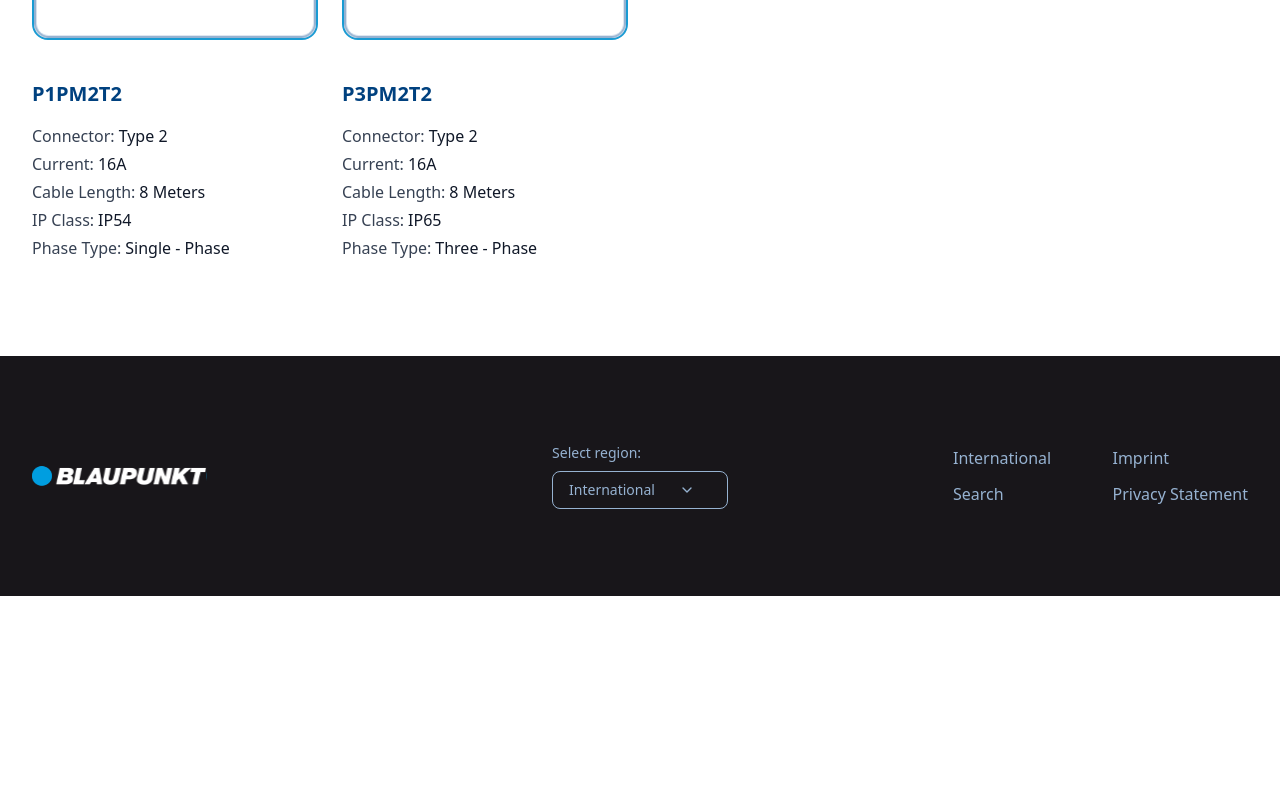
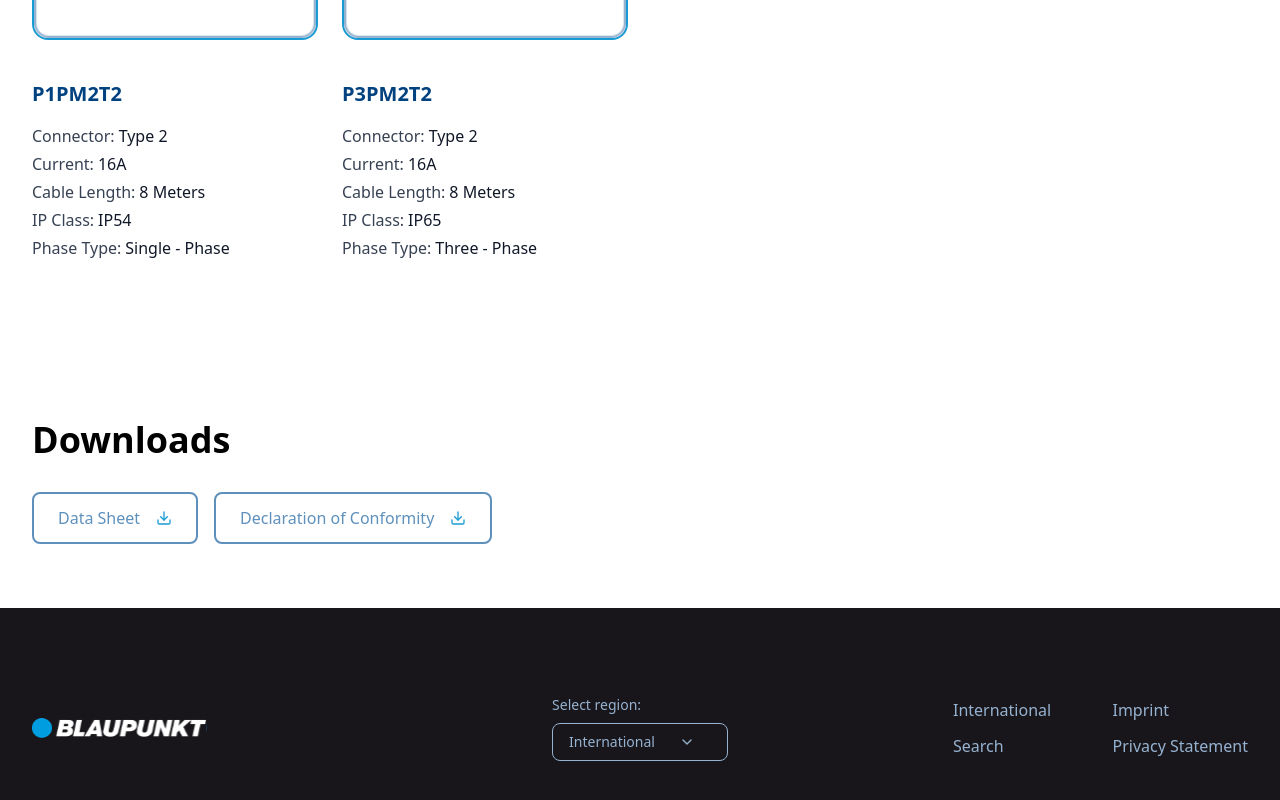
Before and after one commit to incial/Blaupunkt, a React (Vite) app: page /portable-ev-charging in a window 1280 px wide. Shown: the part 3811-4611 px from the top of the page. Before the commit the page ends 4407 px from the top, so only its background shows below. Built offline with nearby package versions, Linux system fonts and the light colour scheme.

Commit message:
feat: enhance charging data with detailed technical specifications and download sections for various models

```diff
--- a/src/Data/ChargingCables/data.js
+++ b/src/Data/ChargingCables/data.js
@@ -237,35 +237,35 @@ export const chargingCablesData = {
           'Detailed product specifications and technical documentation',
         files: [
           {
-            name: 'Type 1 Cable Specifications (16A)',
+            name: 'Type 1 Cable Specifications (B1P16AT1)',
             description:
-              'Technical specifications for B1P16AT1 and B1P16AT2 models',
-            url: '/src/assets/pdf/Cables/B1P16AT1 - en_web.pdf',
+              'Technical specifications for B1P16AT1 model',
+            url: '/src/assets/pdf/Cables/datasheet/B1P16AT1 - en_web.pdf',
             size: '2.1 MB',
             type: 'PDF',
-            modelCodes: ['B1P16AT1', 'B1P16AT2']
+            modelCodes: ['B1P16AT1']
           },
           {
-            name: 'Type 1 Cable Specifications (Multi-Model)',
+            name: 'Type 1 Cable Specifications (B1P16AT2)',
             description: 'Technical specifications for B1P16AT2 model',
-            url: '/src/assets/pdf/Cables/B1P16AT2 - en_web.pdf',
+            url: '/src/assets/pdf/Cables/datasheet/B1P16AT2 - en_web.pdf',
             size: '1.9 MB',
             type: 'PDF',
             modelCodes: ['B1P16AT2']
           },
           {
-            name: 'Type 1 Cable Specifications (16A-32A)',
+            name: 'Type 1 Cable Specifications (A1P Series)',
             description:
               'Technical specifications for A1P16AT1 and A1P32AT1 models',
-            url: '/src/assets/pdf/Cables/A1P16AT1- A1P32AT1.pdf',
+            url: '/src/assets/pdf/Cables/datasheet/A1P16AT1- A1P32AT1.pdf',
             size: '1.8 MB',
             type: 'PDF',
             modelCodes: ['A1P16AT1', 'A1P32AT1']
           },
           {
-            name: 'Type 2 Cable Specifications (Multi-Models)',
-            description: 'Comprehensive specifications for Type 2 cables',
-            url: '/src/assets/pdf/Cables/Type2 to Type2 A1P16AT2,A1P32AT2,A3P16AT2,A3P32AT2.pdf',
+            name: 'Type 2 to Type 2 Cable Specifications',
+            description: 'Comprehensive specifications for Type 2 to Type 2 cables',
+            url: '/src/assets/pdf/Cables/datasheet/Type2 to Type2 A1P16AT2,A1P32AT2,A3P16AT2,A3P32AT2.pdf',
             size: '2.5 MB',
             type: 'PDF',
             modelCodes: ['A1P16AT2', 'A1P32AT2', 'A3P16AT2', 'A3P32AT2']
@@ -274,17 +274,12 @@ export const chargingCablesData = {
             name: 'C3P Series Cable Specifications',
             description:
               'Technical specifications for C3P16AT2 and C3P32AT2 models',
-            url: '/src/assets/pdf/Cables/C3P16AT2_ C3P32AT2_web.pdf',
+            url: '/src/assets/pdf/Cables/datasheet/C3P16AT2_ C3P32AT2_web.pdf',
             size: '1.9 MB',
             type: 'PDF',
             modelCodes: ['C3P16AT2', 'C3P32AT2']
           }
         ]
-      },
-      {
-        name: 'Installation Guides',
-        description: 'Installation and setup instructions',
-        files: []
       },
       {
         name: 'Certification Documents',
@@ -293,7 +288,7 @@ export const chargingCablesData = {
           {
             name: 'Declaration of Conformity - C3P Series',
             description: 'CE certification document for C3P16AT2 cable model',
-            url: '/src/assets/pdf/Cables/Declaration of conformity C3P16AT2.pdf',
+            url: '/src/assets/pdf/Cables/Delecration/Declaration of conformity C3P16AT2.pdf',
             size: '850 KB',
             type: 'PDF',
             modelCodes: ['C3P16AT2']
--- a/src/Data/ChargingStations/data.js
+++ b/src/Data/ChargingStations/data.js
@@ -388,20 +388,33 @@ export const chargingStationsData = {
           'Detailed product specifications and technical documentation',
         files: [
           {
-            name: 'AC Charging Station Technical Specifications',
+            name: 'Wallbox with Screen - Technical Specifications',
             description:
-              'Complete technical specifications for all AC charging station models (Combined)',
+              'Complete technical specifications for screen-equipped charging stations',
             url: '/src/assets/pdf/Stations/datasheet/Wallbox with Screen BW1P32ACS_BW3P16ACS_BW3P32ACS.pdf',
             size: '2.3 MB',
             type: 'PDF',
-            modelCodes: ['All Models']
+            modelCodes: ['BW1P32ACS', 'BW3P16ACS', 'BW3P32ACS']
+          },
+          {
+            name: 'Wallbox with Cable - Technical Specifications',
+            description:
+              'Technical specifications for cable-integrated charging stations',
+            url: '/src/assets/pdf/Stations/datasheet/Wallbox_with_Cable_BW1P32ACS_BW3P16ACS_BW3P32ACS.pdf',
+            size: '2.1 MB',
+            type: 'PDF',
+            modelCodes: ['BW1P32ACS', 'BW3P16ACS', 'BW3P32ACS']
+          },
+          {
+            name: 'Wallbox with Socket - Technical Specifications',
+            description:
+              'Technical specifications for socket-type charging stations',
+            url: '/src/assets/pdf/Stations/datasheet/Wallbox with Socket_BW1P32ASS_BW3P16ASS_BW3P32ASS.pdf',
+            size: '2.5 MB',
+            type: 'PDF',
+            modelCodes: ['BW1P32ASS', 'BW3P16ASS', 'BW3P32ASS']
           }
         ]
-      },
-      {
-        name: 'Installation Guides',
-        description: 'Installation and setup instructions',
-        files: []
       },
       {
         name: 'Certification Documents',
--- a/src/Data/DCChargingStation/data.js
+++ b/src/Data/DCChargingStation/data.js
@@ -237,6 +237,74 @@ export const dcChargingStationData = {
         specialization: 'DC fast charging solutions'
       }
     ]
+  },
+
+  // =============================================================================
+  // DOWNLOAD DATA SECTION
+  // =============================================================================
+  downloadData: {
+    title: 'Downloads & Documentation',
+    description:
+      'Access technical specifications, installation guides, and certification documents',
+    categories: [
+      {
+        name: 'Technical Specifications',
+        description:
+          'Detailed product specifications and technical documentation',
+        files: [
+          {
+            name: 'BPDC30KEU White - Technical Specifications',
+            description:
+              'Technical specifications for BPDC30KEU white model',
+            url: '/src/assets/pdf/DCStation/datasheet/BPDC30KEU_W.pdf',
+            size: '2.5 MB',
+            type: 'PDF',
+            modelCodes: ['BPDC30KEU_W']
+          },
+          {
+            name: 'BPDC30KEU Grey - Technical Specifications',
+            description:
+              'Technical specifications for BPDC30KEU grey model',
+            url: '/src/assets/pdf/DCStation/datasheet/BPDC30KEU_G.pdf',
+            size: '2.8 MB',
+            type: 'PDF',
+            modelCodes: ['BPDC30KEU_G']
+          },
+          {
+            name: 'BPDC40KEU White - Technical Specifications',
+            description:
+              'Technical specifications for BPDC40KEU white model',
+            url: '/src/assets/pdf/DCStation/datasheet/BPDC40KEU_W.pdf',
+            size: '3.1 MB',
+            type: 'PDF',
+            modelCodes: ['BPDC40KEU_W']
+          },
+          {
+            name: 'BPDC40KEU Grey - Technical Specifications',
+            description:
+              'Technical specifications for BPDC40KEU grey model',
+            url: '/src/assets/pdf/DCStation/datasheet/BPDC40KEU_G.pdf',
+            size: '3.1 MB',
+            type: 'PDF',
+            modelCodes: ['BPDC40KEU_G']
+          }
+        ]
+      },
+      {
+        name: 'Certification Documents',
+        description: 'CE certification and compliance documentation',
+        files: [
+          {
+            name: 'Declaration of Conformity - BPDC40KEU',
+            description: 'CE certification document for BPDC40KEU models',
+            url: '/src/assets/pdf/DCStation/Delecration/Declaration of conformity BPDC40KEU.pdf',
+            size: '850 KB',
+            type: 'PDF',
+            modelCodes: ['BPDC40KEU']
+          }
+        ]
+      }
+    ]
   }
 }
 
@@ -258,6 +326,7 @@ export const dcChargingStationConfig = {
   highlights: dcChargingStationData.highlightsData,
   specifications: dcChargingStationData.specificationsData,
   models: dcChargingStationData.modelsData,
+  downloads: dcChargingStationData.downloadData,
   supplier: dcChargingStationData.supplierData
 }
 
--- a/src/Data/DCFastChargingStation/data.js
+++ b/src/Data/DCFastChargingStation/data.js
@@ -6,7 +6,6 @@
 
 import {
   createBreadcrumbs,
-  createStandardFeatures,
   createHighlightsData,
   createSpecificationsData,
   BUTTON_TEXTS
@@ -291,25 +290,29 @@ export const dcFastChargingStationData = {
           'Detailed product specifications and technical documentation',
         files: [
           {
-            name: 'DC Fast Charging Station Technical Specifications',
+            name: 'BPDC60EU & BPDC160EU - Technical Specifications',
             description:
-              'Complete technical specifications for all DC fast charging station models',
-            url: '/src/assets/pdf/Stations/datasheet/DC_Fast_Charging_Station_Specs.pdf',
+              'Complete technical specifications for BPDC60EU and BPDC160EU models',
+            url: '/src/assets/pdf/FastStation/datasheet/BPDC60EU_BPDC160EU.pdf',
             size: '2.8 MB',
             type: 'PDF',
-            modelCodes: ['All Models']
+            modelCodes: ['BPDC60EU', 'BPDC160EU']
           }
         ]
       },
       {
-        name: 'Installation Guides',
-        description: 'Installation and setup instructions',
-        files: []
-      },
-      {
         name: 'Certification Documents',
-        description: 'Safety certifications and compliance documentation',
-        files: []
+        description: 'CE certification and compliance documentation',
+        files: [
+          {
+            name: 'Declaration of Conformity - BPDC40KEU',
+            description: 'CE certification document for BPDC40KEU model',
+            url: '/src/assets/pdf/FastStation/Delecration/Declaration of conformity BPDC40KEU.pdf',
+            size: '850 KB',
+            type: 'PDF',
+            modelCodes: ['BPDC40KEU']
+          }
+        ]
       }
     ]
   }
--- a/src/Data/PortableEVCharging/data.js
+++ b/src/Data/PortableEVCharging/data.js
@@ -235,6 +235,110 @@ export const portableEvChargingData = {
         specialization: 'Compact charging solutions'
       }
     ]
+  },
+
+  // =============================================================================
+  // DOWNLOAD DATA SECTION
+  // =============================================================================
+  downloadData: {
+    title: 'Downloads & Documentation',
+    description:
+      'Access technical specifications, user manuals, and certification documents',
+    categories: [
+      {
+        name: 'Technical Specifications',
+        description:
+          'Detailed product specifications and technical documentation',
+        files: [
+          {
+            name: 'P1PM2T2 - Technical Specifications (English)',
+            description:
+              'Technical specifications for P1PM2T2 model',
+            url: '/src/assets/pdf/PortStation/datasheet/P1PM2T2 - Datasheet_web.pdf',
+            size: '2.1 MB',
+            type: 'PDF',
+            modelCodes: ['P1PM2T2']
+          },
+          {
+            name: 'P1PM2T2 - Technical Specifications (German)',
+            description:
+              'Technical specifications for P1PM2T2 model in German',
+            url: '/src/assets/pdf/PortStation/datasheet/P1PM2T2 - Datasheet_ger_web.pdf',
+            size: '1.8 MB',
+            type: 'PDF',
+            modelCodes: ['P1PM2T2']
+          },
+          {
+            name: 'P1P6MT2L - Technical Specifications (English)',
+            description:
+              'Technical specifications for P1P6MT2L model',
+            url: '/src/assets/pdf/PortStation/datasheet/P1P6MT2L.pdf',
+            size: '1.9 MB',
+            type: 'PDF',
+            modelCodes: ['P1P6MT2L']
+          },
+          {
+            name: 'P1P6MT2L - Technical Specifications (German)',
+            description:
+              'Technical specifications for P1P6MT2L model in German',
+            url: '/src/assets/pdf/PortStation/datasheet/P1P6MT2L_DE.pdf',
+            size: '1.9 MB',
+            type: 'PDF',
+            modelCodes: ['P1P6MT2L']
+          },
+          {
+            name: 'P3PM2T2 - Technical Specifications (English)',
+            description:
+              'Technical specifications for P3PM2T2 model',
+            url: '/src/assets/pdf/PortStation/datasheet/P3PM2T2.pdf',
+            size: '2.0 MB',
+            type: 'PDF',
+            modelCodes: ['P3PM2T2']
+          },
+          {
+            name: 'P3PM2T2 - Technical Specifications (German)',
+            description:
+              'Technical specifications for P3PM2T2 model in German',
+            url: '/src/assets/pdf/PortStation/datasheet/P3PM2T2_DE.pdf',
+            size: '2.0 MB',
+            type: 'PDF',
+            modelCodes: ['P3PM2T2']
+          },
+          {
+            name: 'P3P6MT2 - Technical Specifications (English)',
+            description:
+              'Technical specifications for P3P6MT2 model',
+            url: '/src/assets/pdf/PortStation/datasheet/P3P6MT2.pdf',
+            size: '2.1 MB',
+            type: 'PDF',
+            modelCodes: ['P3P6MT2']
+          },
+          {
+            name: 'P3P6MT2 - Technical Specifications (German)',
+            description:
+              'Technical specifications for P3P6MT2 model in German',
+            url: '/src/assets/pdf/PortStation/datasheet/P3P6MT2_DE.pdf',
+            size: '2.1 MB',
+            type: 'PDF',
+            modelCodes: ['P3P6MT2']
+          }
+        ]
+      },
+      {
+        name: 'Certification Documents',
+        description: 'CE certification and compliance documentation',
+        files: [
+          {
+            name: 'Declaration of Conformity - P1PM2T2',
+            description: 'CE certification document for P1PM2T2 model',
+            url: '/src/assets/pdf/PortStation/Delecration/Declaration of conformity P1PM2T2.pdf',
+            size: '850 KB',
+            type: 'PDF',
+            modelCodes: ['P1PM2T2']
+          }
+        ]
+      }
+    ]
   }
 }
 
@@ -256,6 +360,7 @@ export const portableEvChargingConfig = {
   highlights: portableEvChargingData.highlightsData,
   specifications: portableEvChargingData.specificationsData,
   models: portableEvChargingData.modelsData,
+  downloads: portableEvChargingData.downloadData,
   supplier: portableEvChargingData.supplierData
 }
 
```
